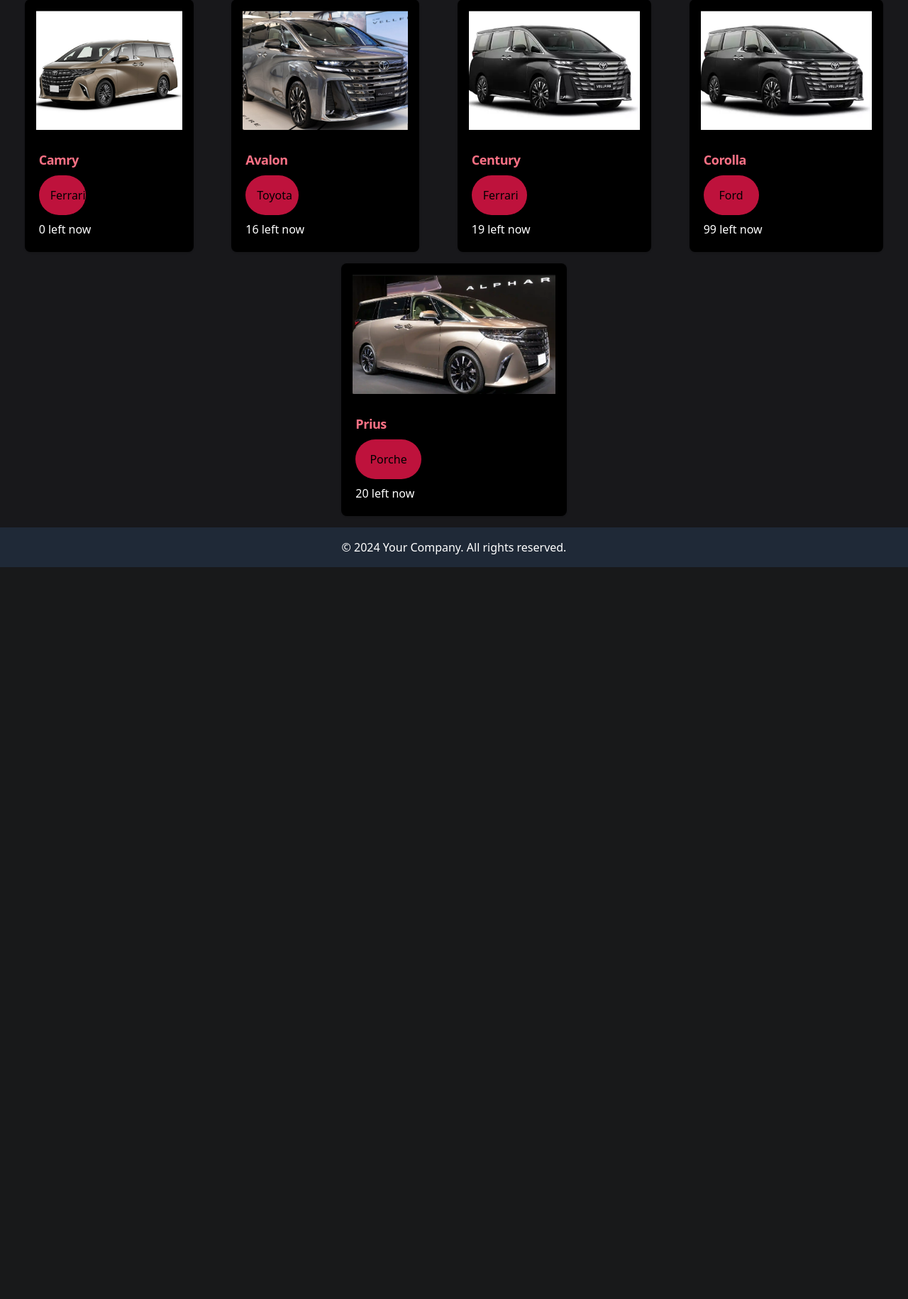
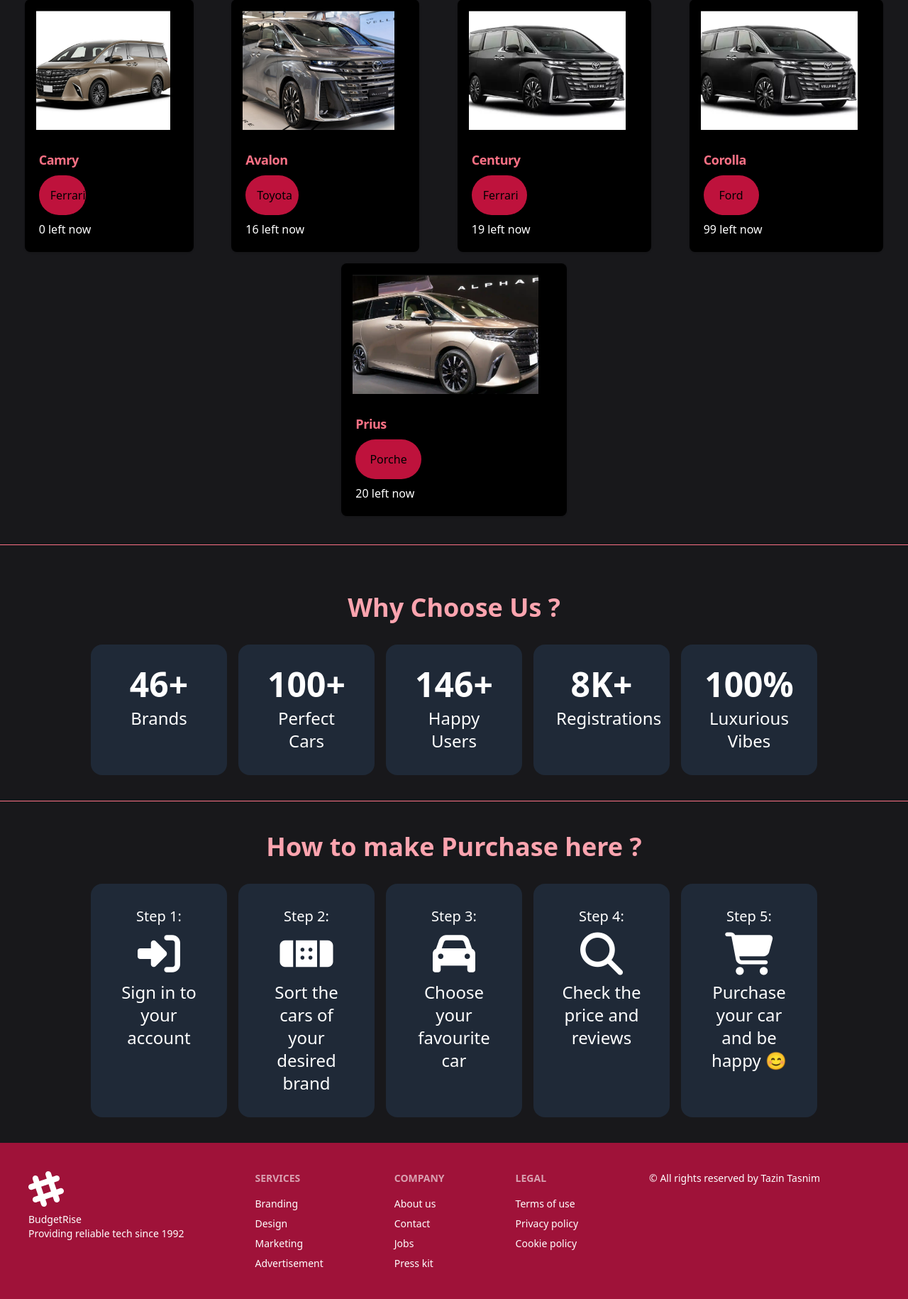
Before and after one commit to Tazin407/BuyCarProject, a Django app: page / in a window 1280 px wide. Shown: the part 849-2679 px from the top of the page at 71% size. Before the commit the page ends 1648 px from the top, so only its background shows below. Run offline with Django 4.2, Linux system fonts and the light colour scheme; data comes from the database, SQL or seed files in the repository; both versions use the stored data as it was after the commit; some libraries are stand-ins or nearby versions.

Commit message:
added two extra section at landing page

```diff
--- a/templates/base.html
+++ b/templates/base.html
@@ -3,10 +3,12 @@
 <head>
     <meta charset="UTF-8">
     <meta name="viewport" content="width=device-width, initial-scale=1.0">
-    <title>BuyCars</title>
+    <title>BudgetRise</title>
     <link href="https://cdn.jsdelivr.net/npm/daisyui@4.12.10/dist/full.min.css" rel="stylesheet" type="text/css" />
     <script src="https://cdn.tailwindcss.com"></script></head>
     <link href="https://cdn.jsdelivr.net/npm/flowbite@2.5.2/dist/flowbite.min.css"  rel="stylesheet" />
+    <script src="https://kit.fontawesome.com/99394fa4c1.js" crossorigin="anonymous"></script>
+  </head>
 <body class="bg-zinc-900 flex flex-col min-h-screen">
 
   <style>
@@ -58,7 +60,7 @@
           {% endif %}
         </ul>
       </div>
-      <a class="btn btn-ghost text-4xl  text-rose-500 ">BuyCars</a>
+      <a class="btn btn-ghost text-4xl  text-rose-500 ">BudgetRise</a>
     </div>
     <div class="navbar-center hidden lg:flex">
       <ul class="menu menu-horizontal px-1">
@@ -89,12 +91,48 @@
       {% block content %}
 
      {% endblock %}
-
-     <footer class="bg-gray-800 text-white py-4 w-full mt-auto">
-      <div class="container mx-auto text-center">
-        <p class="text-sm sm:text-base">&copy; 2024 Your Company. All rights reserved.</p>
-      </div>
-    </footer>
+<br>
+<footer class="footer bg-rose-800 text-white p-10">
+  <aside>
+    <svg
+      width="50"
+      height="50"
+      viewBox="0 0 24 24"
+      xmlns="http://www.w3.org/2000/svg"
+      fill-rule="evenodd"
+      clip-rule="evenodd"
+      class="fill-current">
+      <path
+        d="M22.672 15.226l-2.432.811.841 2.515c.33 1.019-.209 2.127-1.23 2.456-1.15.325-2.148-.321-2.463-1.226l-.84-2.518-5.013 1.677.84 2.517c.391 1.203-.434 2.542-1.831 2.542-.88 0-1.601-.564-1.86-1.314l-.842-2.516-2.431.809c-1.135.328-2.145-.317-2.463-1.229-.329-1.018.211-2.127 1.231-2.456l2.432-.809-1.621-4.823-2.432.808c-1.355.384-2.558-.59-2.558-1.839 0-.817.509-1.582 1.327-1.846l2.433-.809-.842-2.515c-.33-1.02.211-2.129 1.232-2.458 1.02-.329 2.13.209 2.461 1.229l.842 2.515 5.011-1.677-.839-2.517c-.403-1.238.484-2.553 1.843-2.553.819 0 1.585.509 1.85 1.326l.841 2.517 2.431-.81c1.02-.33 2.131.211 2.461 1.229.332 1.018-.21 2.126-1.23 2.456l-2.433.809 1.622 4.823 2.433-.809c1.242-.401 2.557.484 2.557 1.838 0 .819-.51 1.583-1.328 1.847m-8.992-6.428l-5.01 1.675 1.619 4.828 5.011-1.674-1.62-4.829z"></path>
+    </svg>
+    <p>
+      BudgetRise
+      <br />
+      Providing reliable tech since 1992
+    </p>
+  </aside>
+  <nav>
+    <h6 class="footer-title">Services</h6>
+    <a class="link link-hover">Branding</a>
+    <a class="link link-hover">Design</a>
+    <a class="link link-hover">Marketing</a>
+    <a class="link link-hover">Advertisement</a>
+  </nav>
+  <nav>
+    <h6 class="footer-title">Company</h6>
+    <a class="link link-hover">About us</a>
+    <a class="link link-hover">Contact</a>
+    <a class="link link-hover">Jobs</a>
+    <a class="link link-hover">Press kit</a>
+  </nav>
+  <nav>
+    <h6 class="footer-title">Legal</h6>
+    <a class="link link-hover">Terms of use</a>
+    <a class="link link-hover">Privacy policy</a>
+    <a class="link link-hover">Cookie policy</a>
+  </nav>
+  <div class="text-center" >© All rights reserved by Tazin Tasnim</div>
+</footer>
 
 
 
--- a/templates/home.html
+++ b/templates/home.html
@@ -18,7 +18,7 @@
 
 
 <div class='m-4 text-center' >
-  <h1 class="text-4xl font-bold text-rose-500">Sort by brands</h1><br>
+  <h1 class="text-4xl  text-rose-300">Sort by brands</h1><br>
 
 </div>
 
@@ -37,7 +37,7 @@
       <!-- Image Section -->
       <a href="#">
         <div class="h-48 overflow-hidden p-3">
-          <img class="w-full h-full object-cover" src="{{car.image.url}}" alt="{{car.name}}" />
+          <img class="w-11/12 h-full object-cover" src="{{car.image.url}}" alt="{{car.name}}" />
         </div>
       </a>
 
@@ -62,6 +62,101 @@
     </div>
   {% endfor %}
 </div>
+<br>
+<hr class="border-3 border-rose-400">
+<br>
+<br>
+{% comment %} Why Choose Us Section {% endcomment %}
+<div class="text-center m-auto p-5" >
+  <h1 class="text-rose-300 text-4xl font-bold" >Why Choose Us ?</h1>
+</div>
+
+<div class="flex flex-wrap justify-center  m-auto w-full gap-4 p-3">
+
+  <div class="card bg-gray-800 w-48">
+    <div class="card-body flex justify-center text-center">
+     <h1 class="text-5xl font-bold text-white">46+</h1> <p class="text-2xl text-white">Brands</p>
+    </div>
+  </div>
+
+  <div class="card bg-gray-800 w-48">
+    <div class="card-body flex justify-center text-center">
+     <h1 class="text-5xl font-bold text-white">100+</h1> <p class="text-2xl text-white">Perfect Cars</p>
+    </div>
+  </div>
+
+  <div class="card bg-gray-800 w-48">
+    <div class="card-body flex justify-center text-center">
+     <h1 class="text-5xl font-bold text-white">146+</h1> <p class="text-2xl text-white">Happy Users</p>
+    </div>
+  </div>
+
+  <div class="card bg-gray-800 w-48">
+    <div class="card-body flex justify-center text-center">
+     <h1 class="text-5xl font-bold text-white">8K+</h1> <p class="text-2xl text-white">Registrations</p>
+    </div>
+  </div>
+
+  <div class="card bg-gray-800 w-48">
+    <div class="card-body flex justify-center text-center">
+     <h1 class="text-5xl font-bold text-white">100%</h1> <p class="text-2xl text-white">Luxurious Vibes</p>
+    </div>
+  </div>
+
+</div>
+<br>
+<hr class="border-3 border-rose-400">
+<br>
+{% comment %} How to purchase Section {% endcomment %}
+
+<div class="text-center m-auto p-5" >
+  <h1 class="text-rose-300 text-4xl font-bold" >How to make Purchase here ?</h1>
+</div>
+
+<div class="flex flex-wrap justify-center text-white m-auto w-full gap-4 p-3">
+
+  <div class="card bg-gray-800 w-48">
+    <div class="card-body flex text-center flex-col">
+      <h1 class="text-xl">Step 1:</h1>
+     <h1 class="text-6xl"><i class="fa-solid fa-right-to-bracket"></i></h1>
+     <h1 class="text-2xl " >Sign in to your account</h1>
+    </div>
+  </div>
+
+  <div class="card bg-gray-800 w-48">
+    <div class="card-body flex text-center flex-col">
+      <h1 class="text-xl">Step 2:</h1>
+     <h1 class="text-6xl"><i class="fa-solid fa-bandage"></i></h1>
+     <h1 class="text-2xl " >Sort the cars of your desired brand</h1>
+    </div>
+  </div>
+
+  <div class="card bg-gray-800 w-48">
+    <div class="card-body flex text-center flex-col">
+      <h1 class="text-xl">Step 3:</h1>
+     <h1 class="text-6xl"><i class="fa-solid fa-car"></i></h1>
+     <h1 class="text-2xl " >Choose your favourite car</h1>
+    </div>
+  </div>
+
+  <div class="card bg-gray-800 w-48">
+    <div class="card-body flex text-center flex-col">
+      <h1 class="text-xl">Step 4:</h1>
+     <h1 class="text-6xl"><i class="fa-solid fa-magnifying-glass"></i></h1>
+     <h1 class="text-2xl " >Check the price and reviews</h1>
+    </div>
+  </div>
+
+  <div class="card bg-gray-800 w-48">
+    <div class="card-body flex text-center flex-col">
+      <h1 class="text-xl">Step 5:</h1>
+     <h1 class="text-6xl"><i class="fa-solid fa-cart-shopping"></i></h1>
+     <h1 class="text-2xl " >Purchase your car and be happy 😊</h1>
+    </div>
+  </div>
+
+</div>
+
 
 
 
```
Also changed, not shown: db.sqlite3.
